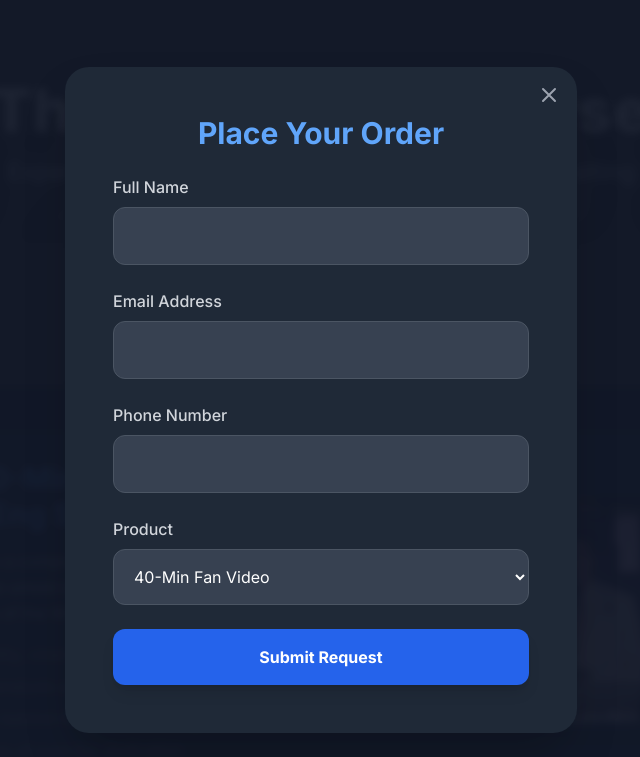
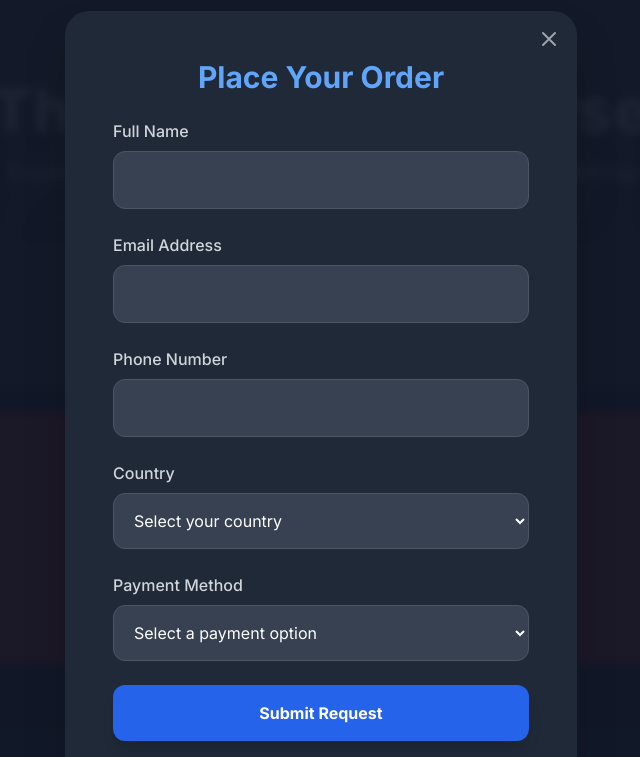
Before and after one commit to Akshayadeveloper/WilliamEstFanUniverse, a plain HTML site: page index.html in a window 1280 px wide. Both pictures are taken after a click on the button "Get Your Copy Now". Shown: the top 757 px of the page, without its empty margins (319-959 px from the left). Drawn offline with nearby package versions, Linux system fonts and the light colour scheme; placeholder pictures from the web are drawn by us.

Commit message:
Update index.html

```diff
--- a/index.html
+++ b/index.html
@@ -48,11 +48,29 @@
         </button>
     </header>
 
+    <!-- Limited-Time Offer Section with Countdown -->
+    <section class="w-full max-w-4xl mx-auto my-6 p-4 md:p-6 bg-red-600 rounded-2xl shadow-lg text-center transform scale-100 transition-transform duration-300 animate-pulse">
+        <h2 class="text-2xl md:text-3xl font-bold text-white mb-2">LIMITED TIME OFFER</h2>
+        <p class="text-lg md:text-xl text-white font-medium mb-4">
+            Get your copy for just <span class="font-extrabold text-yellow-300">$10</span> today!
+        </p>
+        <p class="text-sm md:text-base text-gray-100 mb-2">
+            Channel members get an exclusive <span class="font-bold">5% OFF</span>.
+        </p>
+        <p class="text-sm md:text-base text-gray-100 mb-4">
+            This exclusive video will be <span class="font-bold text-lg md:text-xl">$15</span> tomorrow!
+        </p>
+        <div class="flex justify-center items-center text-white space-x-4">
+            <span class="text-xl md:text-2xl font-bold">Time Left:</span>
+            <span id="countdown-timer" class="text-3xl md:text-4xl font-extrabold text-yellow-300"></span>
+        </div>
+    </section>
+
     <!-- Product Description Section -->
     <main class="w-full max-w-4xl mx-auto p-8 my-10 bg-gray-800 rounded-3xl shadow-2xl">
         <div class="grid md:grid-cols-2 gap-8 items-center">
             <div class="space-y-4">
-                <h2 class="text-3xl font-bold text-blue-400 mb-2">The 40-Minute Epic With Clear Eng Sub</h2>
+                <h2 class="text-3xl font-bold text-blue-400 mb-2">The 40-Minute Epic With Eng Sub</h2>
                 <p class="text-gray-300 leading-relaxed">
                     This video is a comprehensive fan creation diving deep into the untold stories and intricate connections of the William EST lore.
                 </p>
@@ -93,9 +111,25 @@
                     <input type="tel" id="phone" name="phone" class="w-full p-4 bg-gray-700 border border-gray-600 rounded-xl text-white placeholder-gray-400 focus:outline-none focus:ring-2 focus:ring-blue-500 transition-colors">
                 </div>
                 <div>
-                    <label for="product" class="block text-gray-300 font-medium mb-2">Product</label>
-                    <select id="product" name="product" class="w-full p-4 bg-gray-700 border border-gray-600 rounded-xl text-white focus:outline-none focus:ring-2 focus:ring-blue-500 transition-colors">
-                        <option value="fan-video" selected>40-Min Fan Video</option>
+                    <label for="country" class="block text-gray-300 font-medium mb-2">Country</label>
+                    <select id="country" name="country" required class="w-full p-4 bg-gray-700 border border-gray-600 rounded-xl text-white focus:outline-none focus:ring-2 focus:ring-blue-500 transition-colors">
+                        <option value="" disabled selected>Select your country</option>
+                        <option value="usa">United States</option>
+                        <option value="uk">United Kingdom</option>
+                        <option value="canada">Canada</option>
+                        <option value="australia">Australia</option>
+                        <option value="thailand">Thailand</option>
+                        <option value="philippines">Philippines</option>
+                        <option value="singapore">Singapore</option>
+                        <option value="other">Other</option>
+                    </select>
+                </div>
+                <div>
+                    <label for="payment-method" class="block text-gray-300 font-medium mb-2">Payment Method</label>
+                    <select id="payment-method" name="payment-method" required class="w-full p-4 bg-gray-700 border border-gray-600 rounded-xl text-white focus:outline-none focus:ring-2 focus:ring-blue-500 transition-colors">
+                        <option value="" disabled selected>Select a payment option</option>
+                        <option value="paypal">PayPal</option>
+                        <option value="googlepay">Google Pay</option>
                     </select>
                 </div>
                 <button type="submit" class="w-full bg-blue-600 text-white font-bold py-4 px-4 rounded-xl shadow-lg hover:bg-blue-700 transition-colors duration-300 focus:outline-none focus:ring-4 focus:ring-blue-500 focus:ring-opacity-50">
@@ -109,7 +143,7 @@
                     <path stroke-linecap="round" stroke-linejoin="round" stroke-width="2" d="M9 12l2 2l4-4m6 2a9 9 0 11-18 0 9 9 0 0118 0z" />
                 </svg>
                 <h3 id="message-title" class="text-xl font-bold mb-2">Request Submitted!</h3>
-                <p id="message-text" class="text-gray-300">Thank you for your interest! We have received your order request and will contact you via email with a PayPal invoice and download instructions shortly.</p>
+                <p id="message-text" class="text-gray-300">Thank you for your interest! We have received your order request and will contact you shortly.</p>
                 <button id="message-close-btn" class="mt-4 bg-gray-700 text-gray-300 py-2 px-6 rounded-full hover:bg-gray-600 transition-colors duration-200">Close</button>
             </div>
         </div>
@@ -134,7 +168,30 @@
         const orderForm = document.getElementById('order-form');
         const formContent = document.getElementById('form-content');
         const messageBox = document.getElementById('message-box');
+        const messageTitle = document.getElementById('message-title');
+        const messageText = document.getElementById('message-text');
         const messageCloseBtn = document.getElementById('message-close-btn');
+        const countdownTimer = document.getElementById('countdown-timer');
+
+        // Function to update the countdown timer
+        function updateCountdown() {
+            const now = new Date();
+            const tomorrow = new Date(now);
+            tomorrow.setDate(tomorrow.getDate() + 1);
+            tomorrow.setHours(0, 0, 0, 0);
+
+            const timeLeft = tomorrow - now;
+
+            const hours = Math.floor((timeLeft % (1000 * 60 * 60 * 24)) / (1000 * 60 * 60));
+            const minutes = Math.floor((timeLeft % (1000 * 60 * 60)) / (1000 * 60));
+            const seconds = Math.floor((timeLeft % (1000 * 60)) / 1000);
+
+            countdownTimer.textContent = `${hours}h ${minutes}m ${seconds}s`;
+        }
+
+        // Update the countdown every second
+        setInterval(updateCountdown, 1000);
+        updateCountdown();
 
         // Show the order form section
         buyNowBtn.addEventListener('click', () => {
@@ -163,6 +220,7 @@
             e.preventDefault();
 
             const formData = new FormData(orderForm);
+            const paymentMethod = formData.get('payment-method');
             const response = await fetch(orderForm.action, {
                 method: orderForm.method,
                 body: formData,
@@ -173,11 +231,23 @@
 
             if (response.ok) {
                 console.log("Order request submitted successfully to Formspree.");
+
+                // Update message content based on payment method
+                if (paymentMethod === 'paypal') {
+                    messageTitle.textContent = "PayPal Invoice Sent!";
+                    messageText.textContent = "Thank you! We've sent a PayPal invoice to your email with a download link. Please check your inbox shortly.";
+                } else if (paymentMethod === 'googlepay') {
+                    messageTitle.textContent = "Google Pay Details Sent!";
+                    messageText.textContent = "Thank you! We've sent an email with our Google Pay ID. Once payment is confirmed, you'll receive a special link to access the download.";
+                } else {
+                    messageTitle.textContent = "Request Submitted!";
+                    messageText.textContent = "Thank you for your interest! We have received your order request and will contact you shortly.";
+                }
+
                 messageBox.classList.remove('hidden');
                 orderForm.reset();
             } else {
                 console.error("Formspree submission failed.");
-                // You can add logic here to show an error message
             }
         });
     </script>
```
